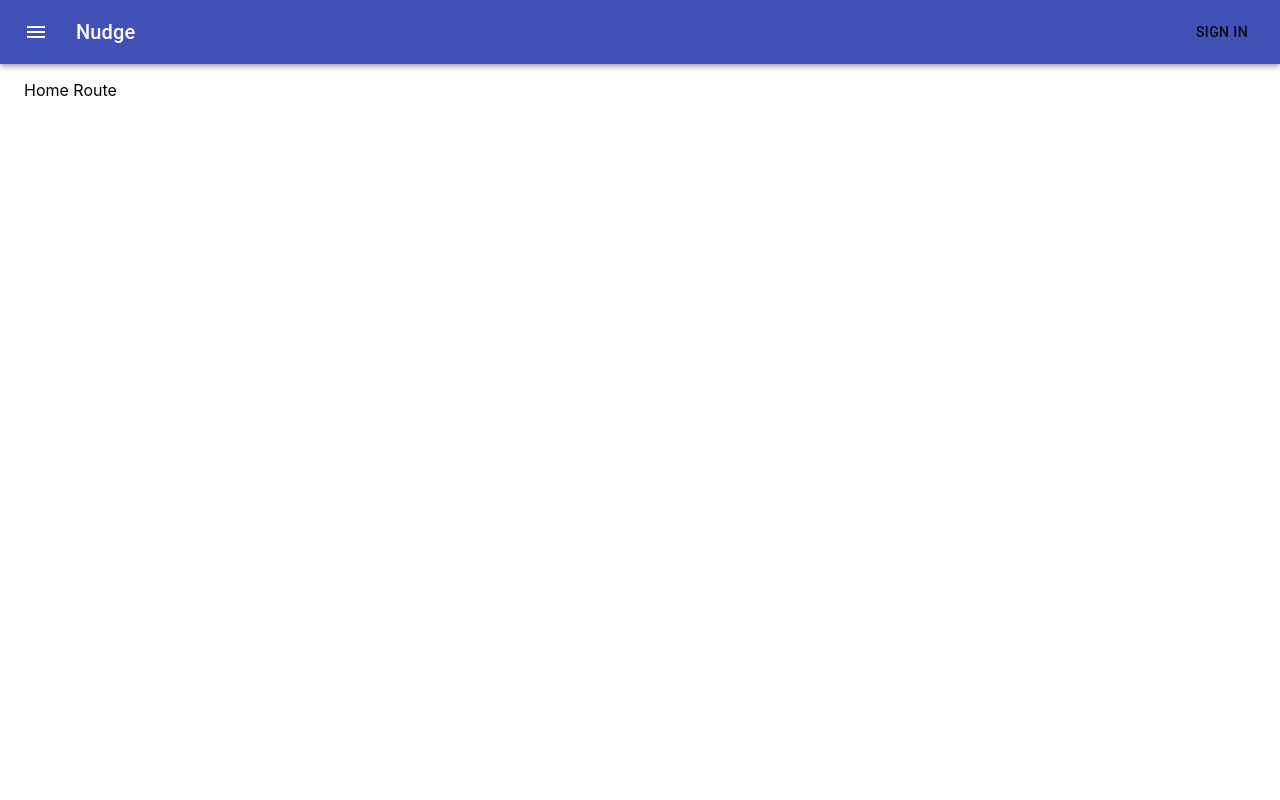
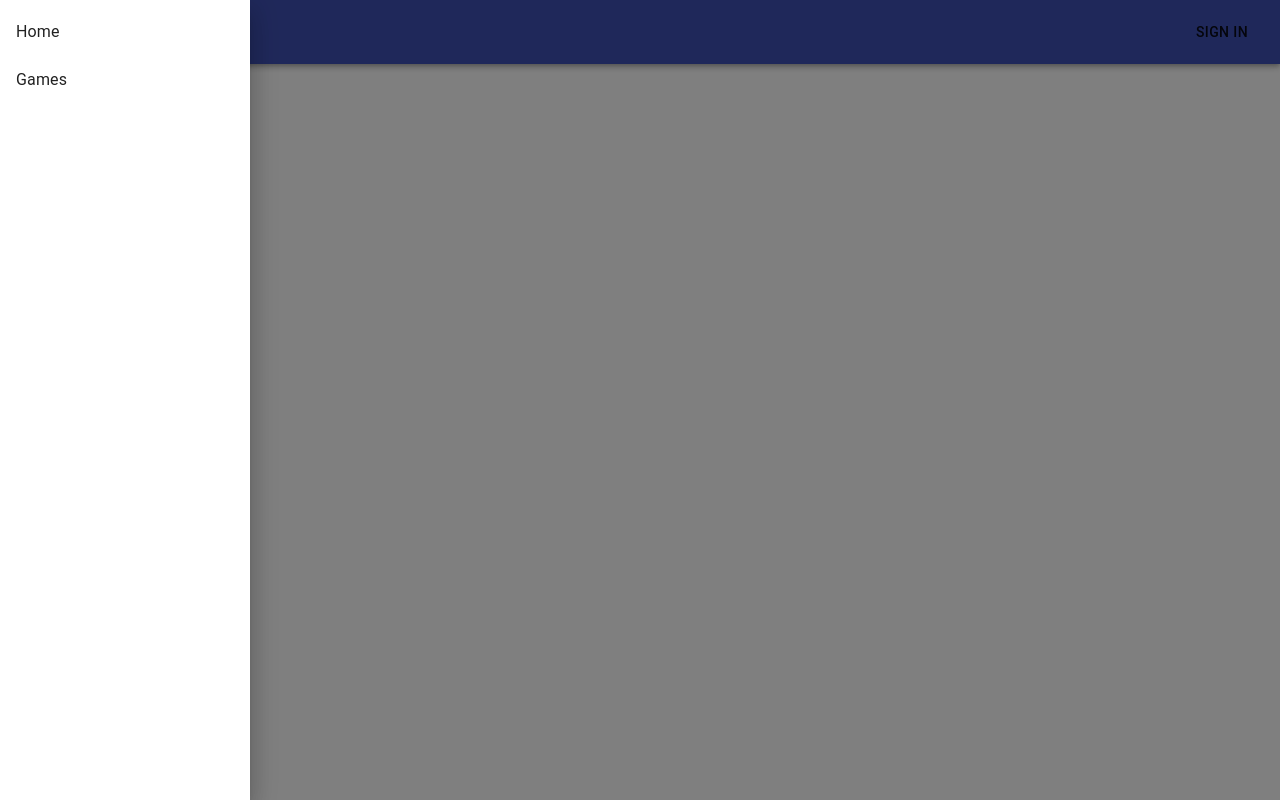
Before and after one commit to osquibb/nudge, a React (Create React App) app in the folder client/: page / in a window 1280 px wide. Both pictures are taken after a click on the button "menu". Built offline with nearby package versions, Linux system fonts and the light colour scheme; no server answers.

Commit message:
UI drawer added

```diff
--- a/client/src/features/navigation/NavBar.js
+++ b/client/src/features/navigation/NavBar.js
@@ -9,7 +9,11 @@ import {
   Typography,
   Button,
   IconButton,
-  Modal
+  Modal,
+  Drawer,
+  List,
+  ListItem,
+  ListItemText
 } from '@material-ui/core'
 import { AccountCircle } from '@material-ui/icons'
 import MenuIcon from '@material-ui/icons/Menu'
@@ -32,6 +36,9 @@ const useStyles = makeStyles(theme => ({
       border: '2px solid #000',
       boxShadow: theme.shadows[5],
       padding: theme.spacing(2, 4, 3),
+  },
+  list: {
+    width: 250,
   }
 }))
 
@@ -52,11 +59,17 @@ export default function NavBar(props) {
   let history = useHistory()
 
   const [isSignInModalOpen, setIsSignInModalOpen] = useState(false)
+  const [isDrawerOpen, setIsDrawerOpen] = useState(false)
 
   const authenticatedUser = useSelector(selectUser);
   const classes = useStyles()
 
   const [signInModalStyle] = useState(getSignInModalStyle);
+
+  const drawerItems = [
+    { text: 'Home', route: '/' },
+    { text: 'Games', route: '/games' }
+  ]
 
   const signOut = async () => {
     await dispatch(logout())
@@ -67,12 +80,19 @@ export default function NavBar(props) {
 
   const closeSignInModal = () => setIsSignInModalOpen(false)
 
+  const toggleDrawer = isOpen => setIsDrawerOpen(isOpen)
+
+  const goTo = route => {
+    history.push(route)
+    toggleDrawer(false)
+  }
+
   return (
     <div className={classes.root}>
       <AppBar position="static">
         <Toolbar>
           <IconButton edge="start" className={classes.menuButton} color="inherit" aria-label="menu">
-            <MenuIcon />
+            <MenuIcon onClick={() => toggleDrawer(true)} />
           </IconButton>
           <Typography variant="h6" className={classes.title}>
             Nudge
@@ -95,6 +115,15 @@ export default function NavBar(props) {
           />
         </div>
       </Modal>
+      <Drawer anchor="left" open={isDrawerOpen} onClose={() => toggleDrawer(false)}>
+        <List className={classes.list}>
+          {drawerItems.map((item, idx) => (
+            <ListItem button key={idx} onClick={() => goTo(item.route)}>
+              <ListItemText primary={item.text}/>
+            </ListItem>
+          ))}
+        </List>
+      </Drawer>
     </div>
   )
 }
```
